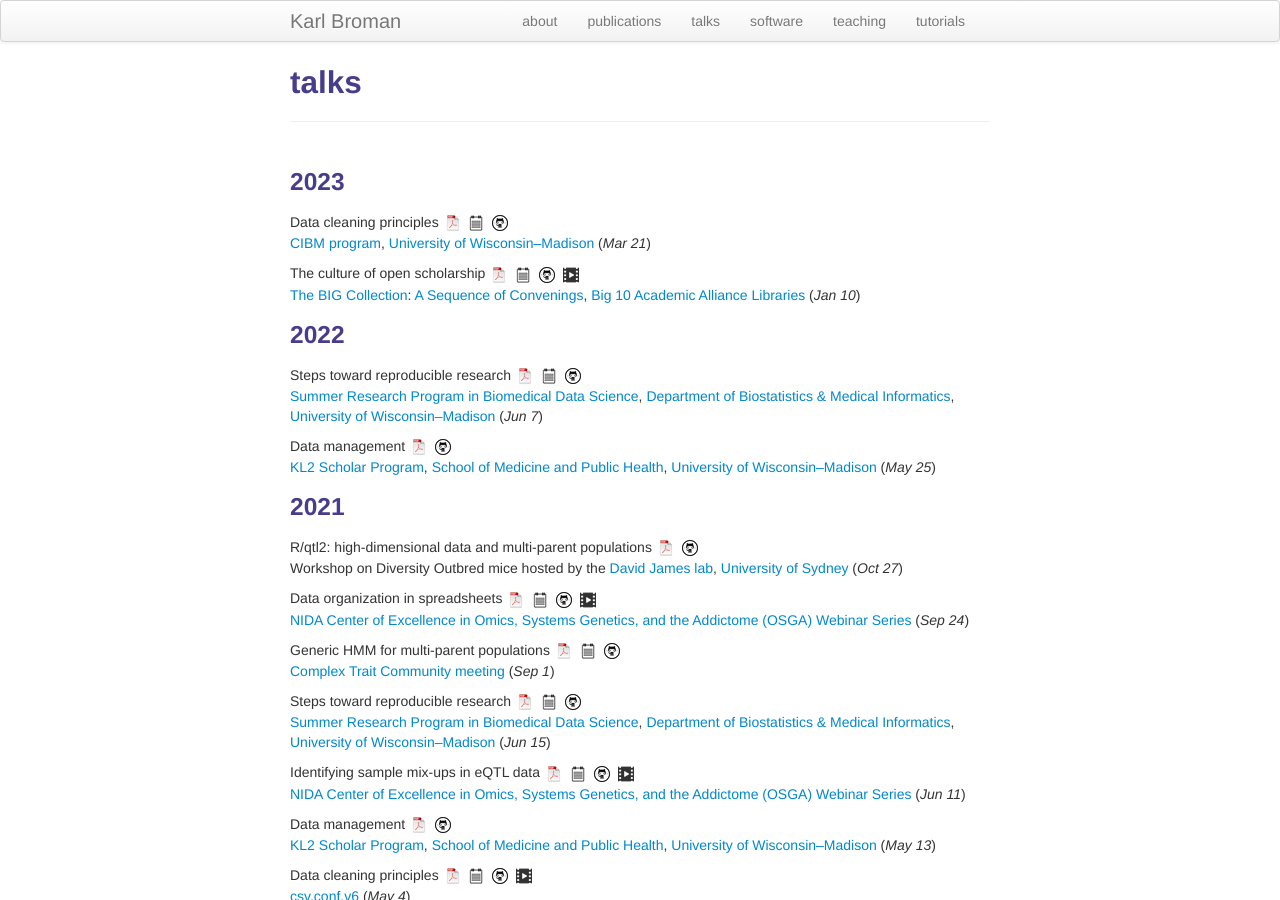
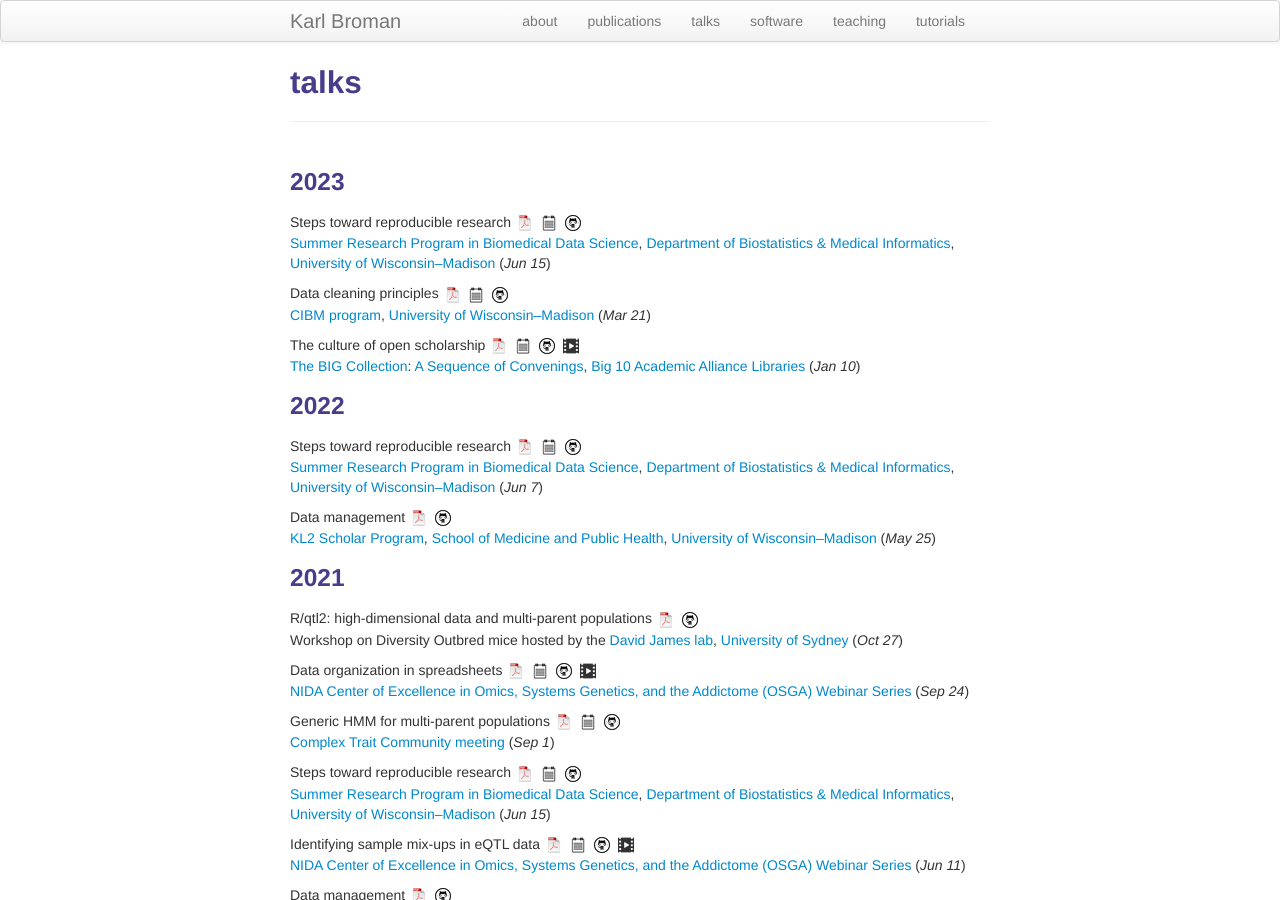
Before and after one commit to kbroman/kbroman.github.io, a Jekyll site: the page built from talks.md, in a window 1280 px wide and 900 px high. Built offline with Jekyll 4.4.1, drawn with Linux system fonts in a browser that asks for light colours.

Commit message:
talks.md: add steps2rr talk for summer students

```diff
--- a/talks.md
+++ b/talks.md
@@ -5,6 +5,14 @@
 ---
 
 ### 2023
+
+Steps toward reproducible research
+[![pdf](icons16/pdf-icon.png)](https://www.biostat.wisc.edu/~kbroman/presentations/steps2rr.pdf)
+[![pdf w/notes](icons16/notes-icon.png)](https://www.biostat.wisc.edu/~kbroman/presentations/steps2rr_withnotes.pdf)
+[![github](icons16/github-icon.png)](https://github.com/kbroman/Talk_ReproRes)<br/>
+[Summer Research Program in Biomedical Data Science](https://biostat.wiscweb.wisc.edu/education/summer/),
+[Department of Biostatistics & Medical Informatics](https://www.biostat.wisc.edu),
+[University of Wisconsin&ndash;Madison](https://www.wisc.edu) (_Jun 15_)
 
 Data cleaning principles
 [![pdf](icons16/pdf-icon.png)](https://kbroman.org/Talk_DataCleaning2023/data_cleaning.pdf)
```
